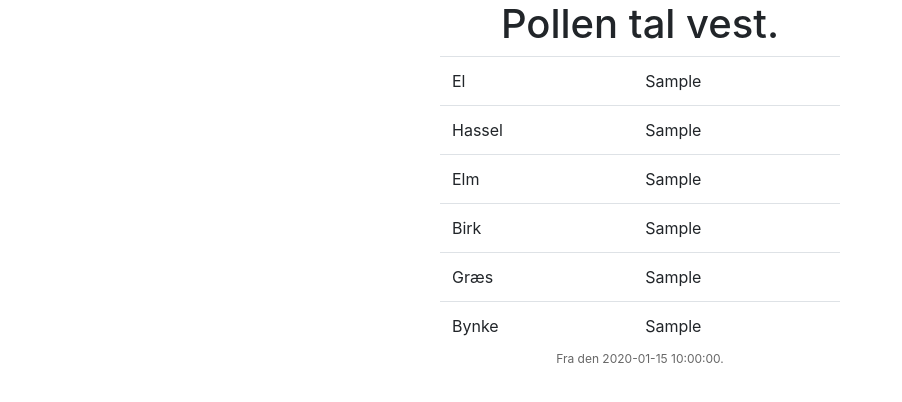
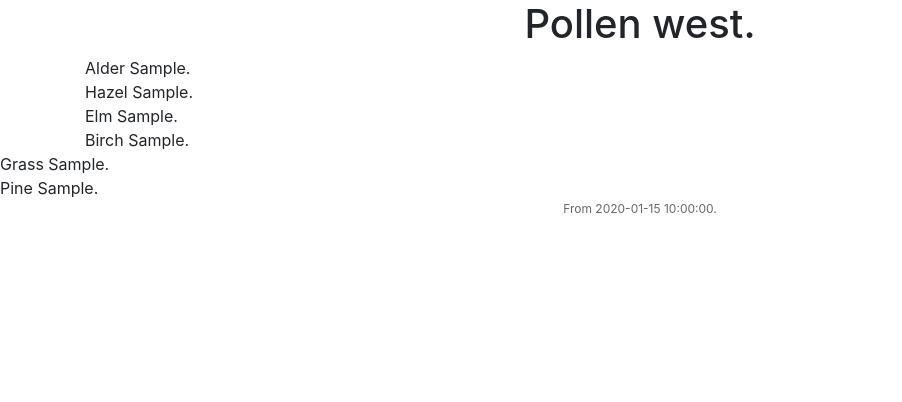
Before and after one commit to axlroden/pollen, a Python web app: template templates/siri-west.html in a window 1280 px wide. Shown: the top 402 px of the page, without its empty margins (0-902 px from the left). Run offline with Jinja, Linux system fonts and the light colour scheme; the template is opened without the code that fills it: most values are stand-ins (such as "Sample title", 1, 10 or a date in 2020); some libraries are stand-ins or nearby versions.

Commit message:
siri optimize

```diff
--- a/templates/siri-west.html
+++ b/templates/siri-west.html
@@ -3,40 +3,40 @@
 {% block content %}
   <div class="container">
     <div class="pollen">
-        <h1 class="text-center">Pollen tal vest.</h1>
+       <h1 class="text-center">Pollen west.</h1>
     </div>
-     <div class="table-responsive">
-        <table class="table">
-            <tbody>
-                <tr>
-                    <td>El</td>
-                    <td id="el-vest">{{ el_vest }}</td>
-                </tr>
-                <tr>
-                    <td>Hassel</td>
-                    <td id="hassel-vest">{{ hassel_vest }}</td>
-                </tr>
-                <tr>
-                    <td>Elm</td>
-                    <td id="elm-vest">{{ elm_vest }}</td>
-                </tr>
-                <tr>
-                    <td>Birk</td>
-                    <td id="birk-vest">{{ birk_vest }}</td>
-                </tr>
-                <tr>
-                    <td>Græs</td>
-                    <td id="græs-vest">{{ græs_vest }}</td>
-                </tr>
-                <tr>
-                    <td>Bynke</td>
-                    <td id="bynke-vest">{{ bynke_vest }}</td>
-                </tr>
-            </tbody>
-        </table>
+
+    {%+ if (el_vest != "0") %}
+    <div>
+    Alder {{ el_vest }}.
    </div>
+    {% endif %}
+
+    {%+ if (hassel_vest != "0") %}
+    <div>
+    Hazel {{ hassel_vest }}.
+   </div>
+    {% endif %}
+    {%+ if (elm_vest != "0") %}
+    <div>
+    Elm {{ elm_vest }}.
+    </div>
+    {% endif %}
+    {%+ if (birk_vest != "0") %}
+    Birch {{ birk_vest }}.
+   </div>
+   {% endif %}
+   {%+ if (græs_vest != "0") %}
+   <div>
+   Grass {{ græs_vest }}.
+   </div>
+   {% endif %}
+   {%+ if (bynke_vest != "0") %}
+   Pine {{ bynke_vest }}.
+   </div>
+   {% endif %}
    <div class="container">
-    <p class="text-center" id="last_updated">Fra den {{ last_updated }}.</p>
+   <p class="text-center" id="last_updated">From {{ last_updated }}.</p>
 
    </div>
 {%- endblock %}
```
Also changed, not shown: templates/siri-east.html (+18 -30 lines). Lines whose indentation alone changed are shown as unchanged.
